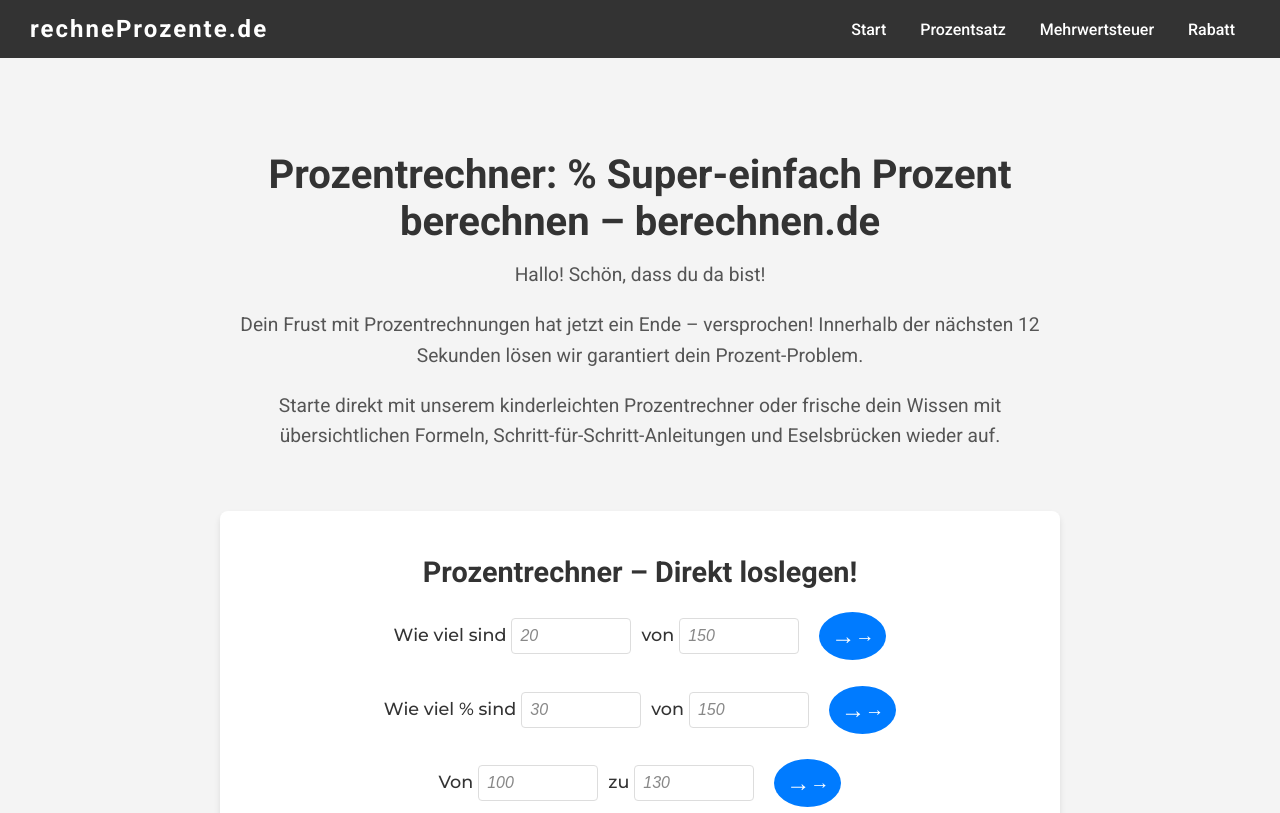
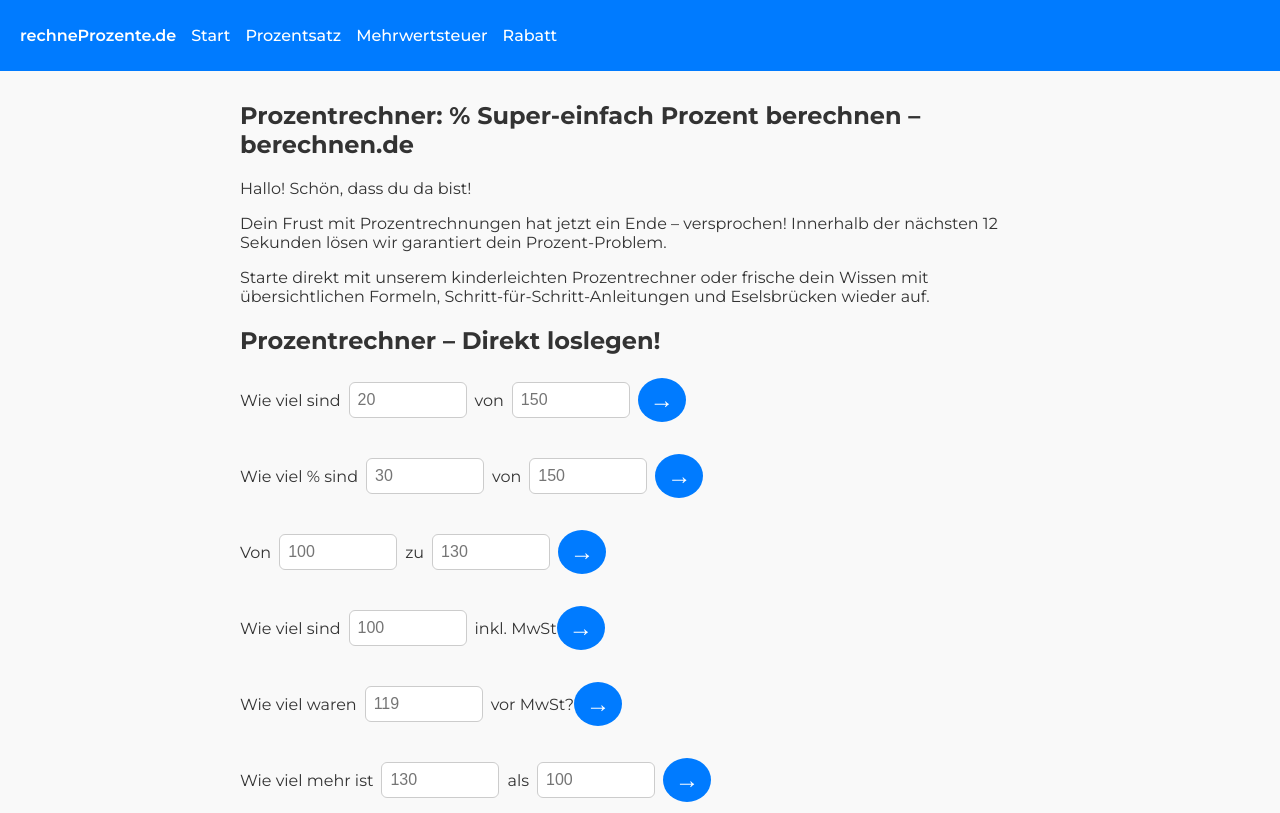
Before and after one commit to Frederikkrausesaas/Prozentrechner, a plain HTML site: page index.html in a window 1280 px wide. Shown: the top 813 px of the page. Drawn offline with Linux system fonts and the light colour scheme.

Commit message:
Update styles.css

```diff
--- a/styles.css
+++ b/styles.css
@@ -1,166 +1,119 @@
-/* Schriftart hinzufügen */
-@import url('https://fonts.googleapis.com/css2?family=Roboto:wght@400;500;700&family=Montserrat:wght@400;500;700&display=swap');
+/* 1. Schriftart Montserrat einbinden */
+@import url('https://fonts.googleapis.com/css2?family=Montserrat:wght@400;600&display=swap');
 
-/* Grundlegende Stile */
 body {
-  font-family: 'Roboto', sans-serif;
+  font-family: 'Montserrat', sans-serif;
   margin: 0;
-  padding: 0;
-  background-color: #f4f4f4;
+  background-color: #f9f9f9;
   color: #333;
 }
 
-/* Navigation und Header */
 header {
+  background-color: #007bff;
+  padding: 10px 20px;
+  color: white;
+  font-weight: 600;
   display: flex;
-  justify-content: space-between;
   align-items: center;
-  background-color: #333;
-  padding: 15px 30px;
 }
 
-header .logo {
-  font-size: 24px;
-  color: white;
-  font-weight: bold;
-  letter-spacing: 2px;
+header h1 {
+  margin: 0;
+  font-size: 1.5rem;
 }
 
-header nav ul {
+nav ul {
   list-style: none;
-  margin: 0;
   padding: 0;
+  display: flex;
+  margin-left: auto;
 }
 
-header nav ul li {
-  display: inline-block;
-  margin: 0 15px;
+nav li {
+  margin-left: 15px;
 }
 
-header nav ul li a {
+nav a {
   color: white;
   text-decoration: none;
-  font-size: 16px;
   font-weight: 500;
 }
 
-header nav ul li a:hover {
-  color: #ff8c00;
+.container {
+  max-width: 800px;
+  margin: 30px auto;
+  padding: 0 16px;
 }
 
-/* Willkommensbereich */
-.welcome {
+.intro {
   text-align: center;
-  margin-top: 40px;
-  padding: 20px;
-  max-width: 800px;
-  margin-left: auto;
-  margin-right: auto;
+  margin-bottom: 40px;
 }
 
-.welcome h1 {
-  font-size: 2.5rem;
-  color: #333;
+.intro h2 {
   margin-bottom: 10px;
+  font-size: 1.6rem;
 }
 
-.welcome p {
-  font-size: 1.2rem;
-  color: #555;
-  line-height: 1.6;
+.intro p {
+  line-height: 1.4;
+  font-size: 1rem;
+  max-width: 600px;
+  margin: 0 auto;
 }
 
-/* Kartenstil */
-.card {
-  background-color: white;
-  padding: 20px;
-  border-radius: 8px;
-  box-shadow: 0 4px 6px rgba(0, 0, 0, 0.1);
-  margin: 20px auto;
-  width: 80%;
-  max-width: 800px;
-}
-
-.card h2 {
-  text-align: center;
-  font-size: 1.8rem;
-  margin-bottom: 20px;
-}
-
-/* Eingabefelder */
-input[type="number"] {
-  width: calc(50% - 10px);
-  padding: 8px;
-  margin: 5px;
-  border: 1px solid #ddd;
-  border-radius: 4px;
-  font-size: 1rem;
-  box-sizing: border-box;
-  appearance: none; /* Entfernt die Pfeile in den Eingabefeldern */
-  -moz-appearance: textfield; /* Entfernt die Pfeile in Firefox */
-  -webkit-appearance: none; /* Entfernt die Pfeile in Webkit (Chrome, Safari) */
-}
-
-input[type="number"]:focus {
-  border-color: #ff8c00;
-  outline: none;
-}
-
-/* Fragen und Buttons */
 .question {
   display: flex;
   align-items: center;
-  justify-content: center;
-  margin-bottom: 20px;
+  margin-bottom: 25px;
+  flex-wrap: wrap;
 }
 
-.question input[type="number"] {
-  margin-right: 10px;
-  width: 120px;
+.question span {
+  font-size: 1.1rem;
+  margin-right: 8px;
 }
 
+.question input {
+  width: 100px;
+  padding: 8px;
+  margin: 0 8px;
+  border: 1px solid #ccc;
+  border-radius: 6px;
+  font-size: 1rem;
+}
+
+/* 2. Entferne Pfeile in Number-Inputs */
+input[type=number]::-webkit-outer-spin-button,
+input[type=number]::-webkit-inner-spin-button {
+  -webkit-appearance: none;
+  margin: 0;
+}
+input[type=number] {
+  -moz-appearance: textfield;
+}
+
+/* 3. Pfeil-Button */
 .question button {
   background-color: #007bff;
   color: white;
   border: none;
   border-radius: 50%;
-  padding: 10px 12px;
+  padding: 8px 12px;
   cursor: pointer;
-  font-size: 1.2rem;
-  margin-left: 10px;
-  transition: background-color 0.3s ease;
+  font-size: 1.5rem;
   display: flex;
   align-items: center;
   justify-content: center;
 }
 
-.question button:hover {
-  background-color: #0056b3;
+/* Nur ein Pfeil anzeigen */
+.question button::before,
+.question button::after {
+  content: none !important;
 }
 
-.question button:before {
-  content: '→'; /* Nur ein Pfeil, kein doppelter Pfeil mehr */
-  font-size: 1.5rem;
-  margin: 0;
+.result {
+  margin-left: 10px;
+  font-weight: 600;
 }
-
-/* Ergebnisanzeige */
-p {
-  font-size: 1.2rem;
-  color: #333;
-  margin-top: 15px;
-  text-align: center;
-}
-
-/* Fragen-Spezifische Schriftart */
-.question p {
-  font-family: 'Montserrat', sans-serif;
-  font-weight: 500;
-  font-size: 1.1rem;
-}
-
-/* Platzhaltertexte in den Feldern ändern */
-input::placeholder {
-  font-style: italic;
-  color: #888;
-}
```
